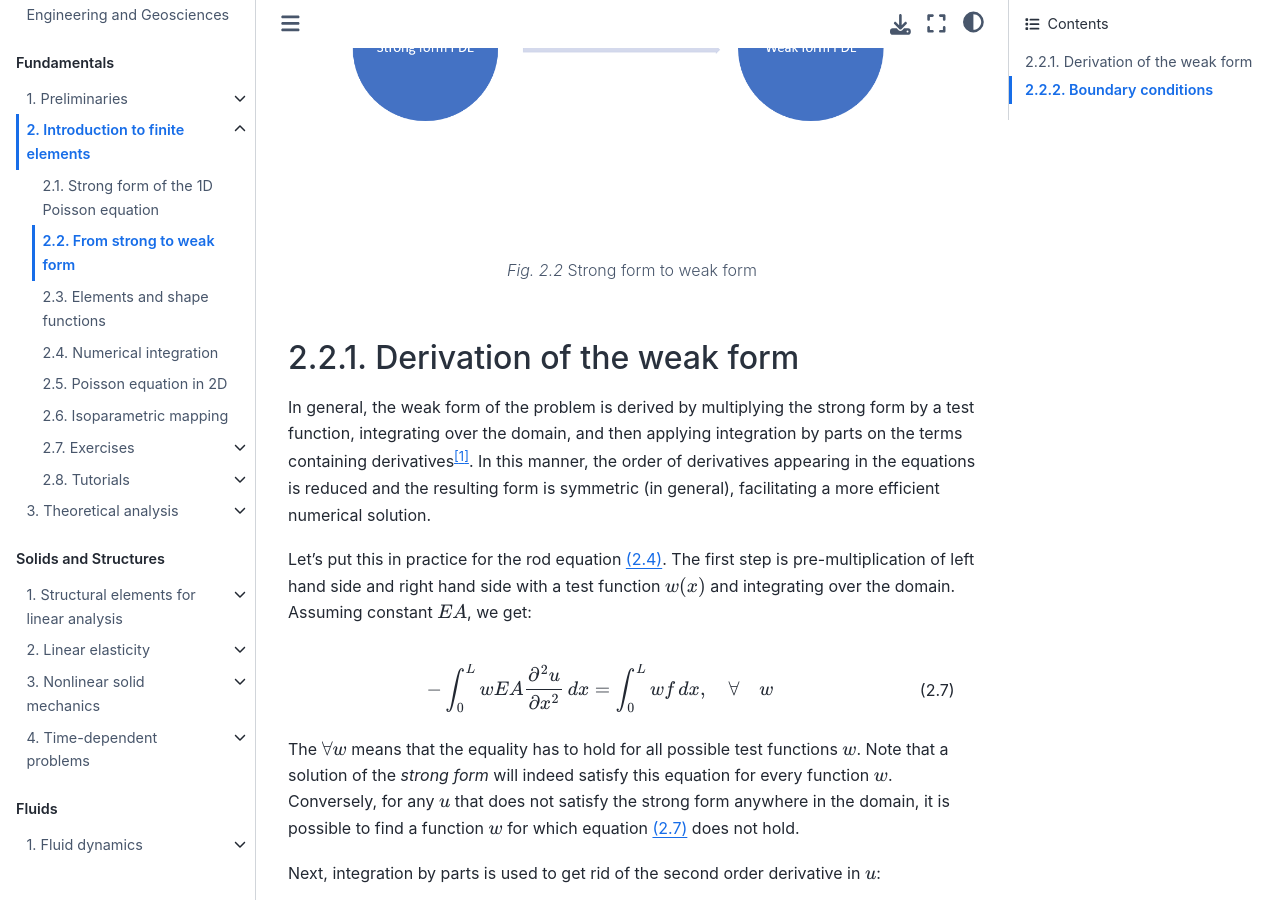
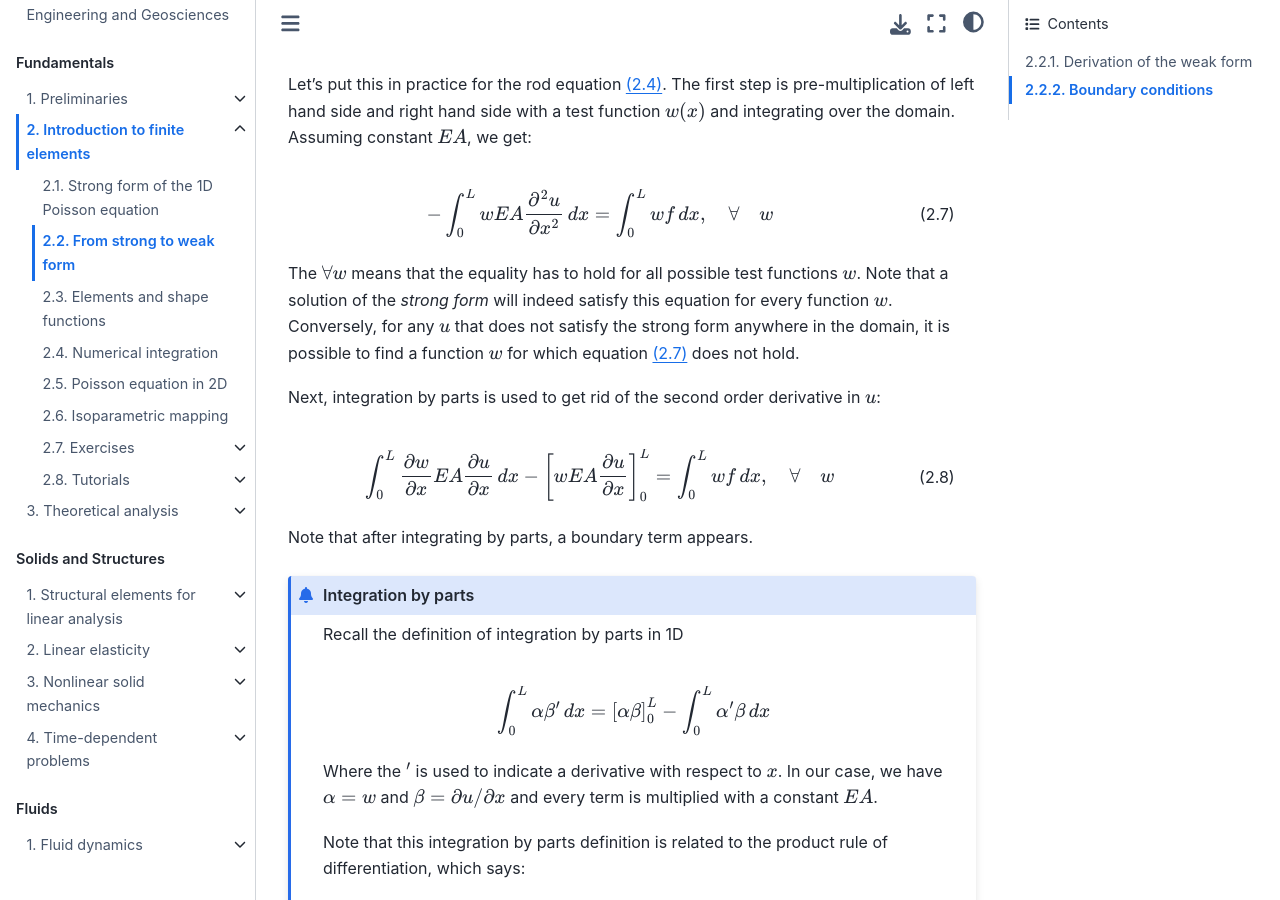
Before and after one commit to TeachBooks/mirror_computational_modelling, a Jupyter Book: the page built from book/introduction/weak.md, in a window 1280 px wide and 900 px high, scrolled down 525 px. Built offline with Jupyter Book 1.0.4 settings and Sphinx 7.4.7 and the Sphinx Book theme 1.1.4, drawn with Linux system fonts in a browser that asks for light colours; pages that are not in the unit, such as notebooks, are missing from menus.

Commit message:
Remove flow charts

````diff
--- a/book/introduction/weak.md
+++ b/book/introduction/weak.md
@@ -1,15 +1,6 @@
 # From strong to weak form
 
 In the finite element method, before the problem is discretized, the governing equation is rewritten in the so-called **weak form**. In some cases, the weak form can be given a physical interpretation. In solid mechanics, for instance, one can interpret the weak form as an expression for a minimization problem of an energy potential. The weak form is then also referred to as *variational form* in the sense that in the minimization problem a solution is found for which variations in the potential are equal to zero. Here, however, we follow a formal route that arrives at the weak form by recasting the strong form as an integral equation without physical considerations.
-
-```{figure} ./figures/1_3_1.png
----
-height: 400px
-
-name: 1_3_1
----
-Strong form to weak form
-```
 
 ## Derivation of the weak form
 
````
